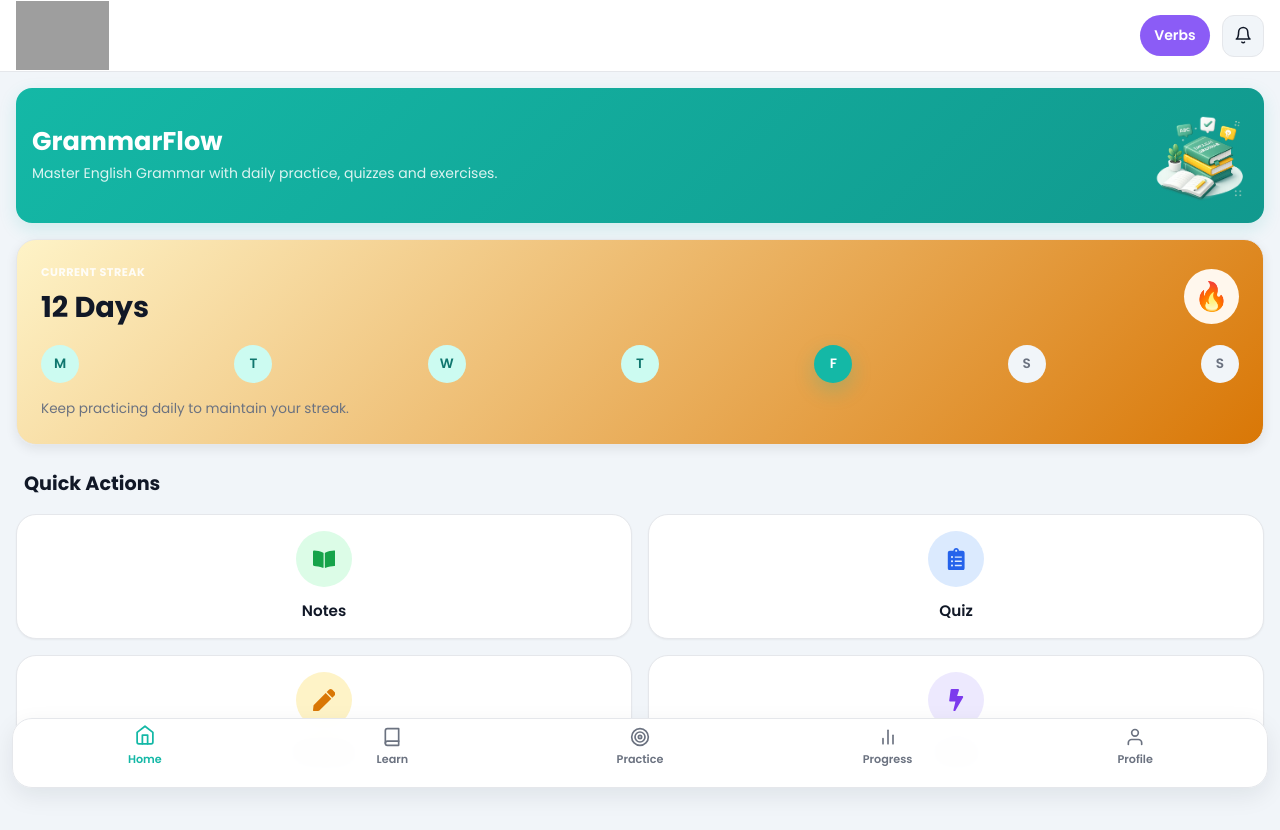
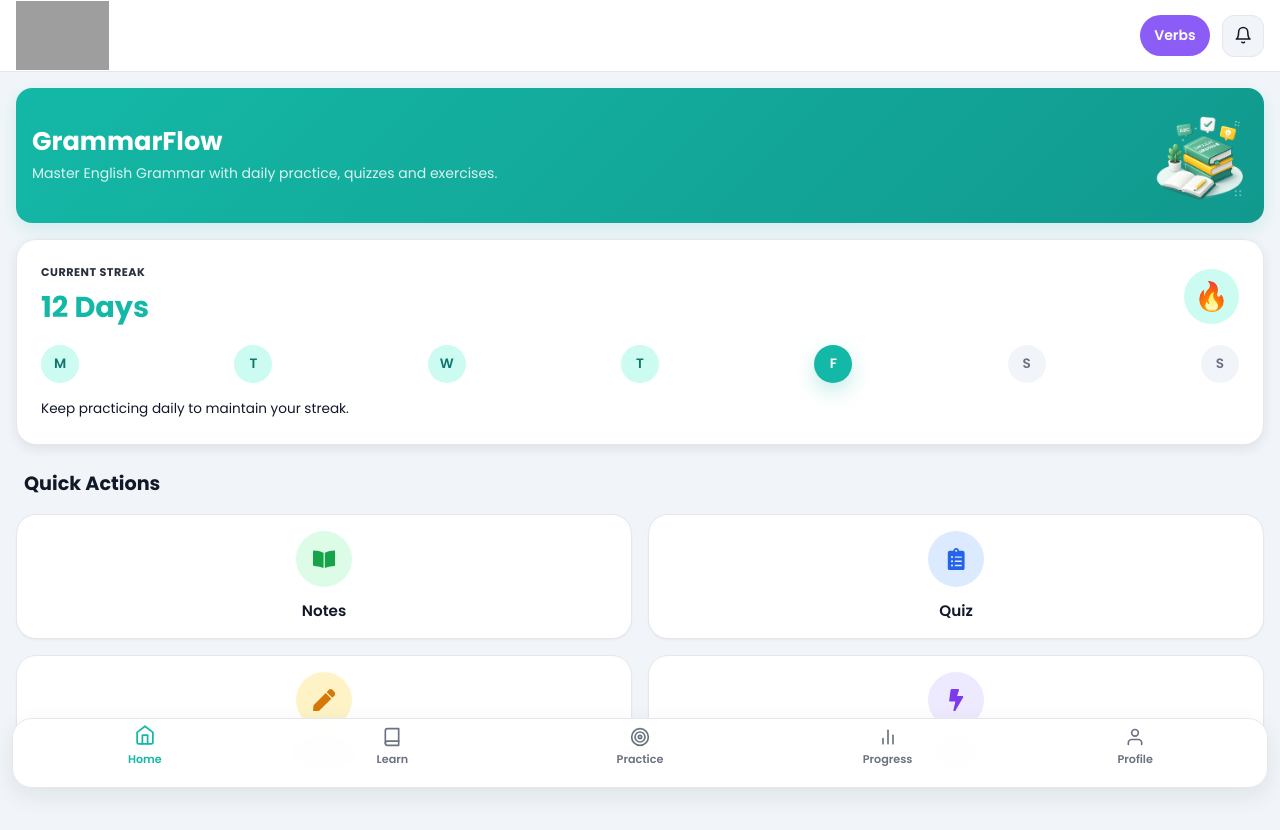
Before and after one commit to AKASH7455/grammarflow, a React (Vite) app: page / in a window 1280 px wide. Shown: the top 830 px of the page. Built offline with nearby package versions, Linux system fonts and the light colour scheme; grey boxes are pictures that could not be loaded.

Commit message:
progres bar me stack sahi kiya hai

```diff
--- a/src/components/progress/CategoryChips.jsx
+++ b/src/components/progress/CategoryChips.jsx
@@ -1,4 +1,4 @@
-import React, { useState } from "react";
+import React, {  } from "react";
 import "../../styles/progresspage.css";
 
 const CATEGORIES = [
--- a/src/styles/progresspage.css
+++ b/src/styles/progresspage.css
@@ -189,7 +189,7 @@
 ========================= */
 
 .streak-card {
-  background: linear-gradient(135deg, var(--advanced-bg), var(--advanced-text));
+  background: var(--white-color);
   border-radius: var(--radius-lg);
   padding: 1.5rem;
   box-shadow: var(--shadow-md);
@@ -207,7 +207,7 @@
   display: flex;
   align-items: center;
   justify-content: center;
-  background: var(--white-color);
+  background: var(--primary-soft-color);
   border-radius: 50%;
   box-shadow: var(--shadow-md);
   align-self: center;
@@ -215,7 +215,7 @@
 
 .streak-icon {
   font-size: 1.75rem;
-  color: var(--advanced-text);
+  color: var(--primary-color);
 }
 
 .streak-info {
@@ -235,14 +235,14 @@
 .streak-number {
   font-size: 2rem;
   font-weight: 900;
-  color: var(--white-color);
+  color: var(--primary-color);
   line-height: 1;
 }
 
 .streak-label {
   font-size: 0.7rem;
   font-weight: 700;
-  color: var(--white-color);
+  color: var(--text-color);
   text-transform: uppercase;
   letter-spacing: 0.5px;
   opacity: 0.9;
@@ -251,27 +251,27 @@
 .streak-best-label {
   font-size: 0.7rem;
   font-weight: 600;
-  color: var(--white-color);
+  color: var(--text-light);
   opacity: 0.9;
 }
 
 .streak-best-number {
   font-size: 1.25rem;
   font-weight: 900;
-  color: var(--white-color);
+  color: var(--text-color);
 }
 
 .streak-progress {
   width: 100%;
   height: 8px;
-  background: rgba(255, 255, 255, 0.2);
+  background: var(--surface-color);
   border-radius: 999px;
   overflow: hidden;
 }
 
 .streak-progress-fill {
   height: 100%;
-  background: var(--white-color);
+  background: var(--primary-color);
   border-radius: 999px;
   transition: width 0.6s cubic-bezier(0.4, 0, 0.2, 1);
 }
@@ -280,7 +280,7 @@
   margin: 0;
   font-size: 0.9rem;
   font-weight: 700;
-  color: var(--white-color);
+  color: var(--text-color);
   text-align: center;
 }
 
@@ -972,7 +972,7 @@
 ========================= */
 
 @media (min-width: 360px) {
-  .level-card {
+  .progress-page .level-card {
     width: 85px;
     min-height: 105px;
   }
@@ -984,7 +984,7 @@
 }
 
 @media (min-width: 390px) {
-  .level-card {
+  .progress-page .level-card {
     width: 90px;
     min-height: 110px;
   }
@@ -1000,7 +1000,7 @@
 }
 
 @media (min-width: 412px) {
-  .level-card {
+  .progress-page .level-card {
     width: 95px;
     min-height: 115px;
   }
--- a/src/styles/streakcard.css
+++ b/src/styles/streakcard.css
@@ -7,6 +7,8 @@
   border: 1px solid var(--border-color);
 
   border-radius: 1.25rem;
+
+  box-shadow: var(--shadow-md);
 }
 
 .streak-header {
@@ -19,7 +21,7 @@
 
 .streak-label {
   font-size: 0.85rem;
-  color: var(--text-light);
+  color: var(--text-color);
 
   margin-bottom: 0.35rem;
 }
@@ -28,7 +30,7 @@
   font-size: 1.8rem;
   font-weight: 700;
 
-  color: var(--text-color);
+  color: var(--primary-color);
 }
 
 .streak-icon {
@@ -41,7 +43,7 @@
 
   font-size: 1.6rem;
 
-  background: #fff7ed;
+  background: var(--primary-soft-color);
 
   border-radius: 50%;
 }
@@ -89,7 +91,7 @@
 .streak-text {
   font-size: 0.85rem;
 
-  color: var(--text-light);
+  color: var(--text-color);
 
   line-height: 1.5;
 }
```
